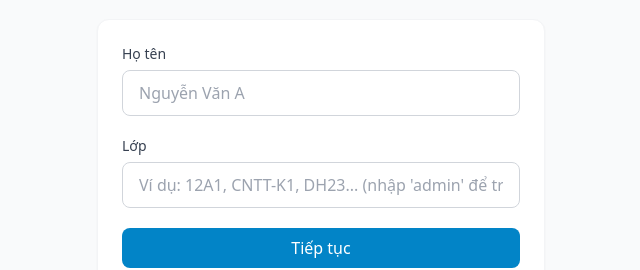
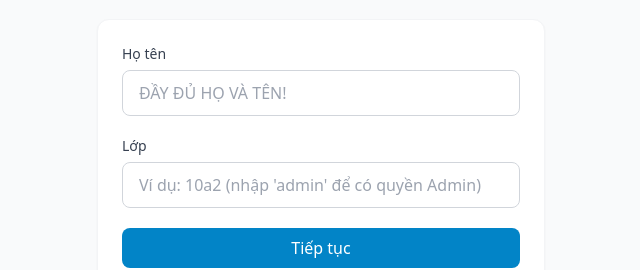
Before and after one commit to khoivi247/frontend_systemvideo, a React (Vite) app: page /login in a window 1280 px wide. Shown: the part 276-546 px from the top of the page, without its empty margins (319-959 px from the left). Built offline with nearby package versions, Linux system fonts and the light colour scheme; no server answers.

Commit message:
Update LoginForm.tsx

```diff
--- a/src/components/auth/LoginForm.tsx
+++ b/src/components/auth/LoginForm.tsx
@@ -41,7 +41,7 @@ export function LoginForm() {
         });
       });
 
-      toast.success(isAdmin ? 'Chào mừng Admin!' : 'Chào mừng!');
+      toast.success(isAdmin ? 'Chào mừng Admin!' : '10a2 xin chào');
 
       // Redirect: admin -> /admin, student -> /dashboard
       const redirectPath = isAdmin ? '/admin' : '/dashboard';
@@ -66,10 +66,10 @@ export function LoginForm() {
             <Input
               label="Họ tên"
               type="text"
-              placeholder="Nguyễn Văn A"
+              placeholder="ĐẦY ĐỦ HỌ VÀ TÊN!"
               error={errors.name?.message}
               {...register('name', {
-                required: 'Họ tên là bắt buộc',
+                required: 'Họ tên là bắt buộc. nhập đầy đủ HỌ VÀ TÊN',
                 minLength: { value: 2, message: 'Tối thiểu 2 ký tự' },
               })}
               autoComplete="name"
@@ -78,7 +78,7 @@ export function LoginForm() {
             <Input
               label="Lớp"
               type="text"
-              placeholder="Ví dụ: 12A1, CNTT-K1, DH23... (nhập 'admin' để truy cập quản trị)"
+              placeholder="Ví dụ: 10a2 (nhập 'admin' để có quyền Admin)"
               error={errors.className?.message}
               {...register('className', { required: 'Lớp là bắt buộc' })}
               autoComplete="off"
@@ -91,7 +91,7 @@ export function LoginForm() {
                 placeholder="Nhập mã passcode"
                 error={errors.passcode?.message}
                 {...register('passcode', {
-                  required: 'Mã passcode là bắt buộc',
+                  required: 'm tưởng m là t à?',
                   minLength: { value: 1, message: 'Nhập mã passcode' },
                 })}
                 autoComplete="off"
@@ -104,7 +104,7 @@ export function LoginForm() {
           </form>
 
           <p className="mt-4 text-center text-sm text-gray-500">
-            Nhập lớp là <strong>admin</strong> để hiện ô mã truy cập
+            Nhập lớp <strong>admin</strong> để log admin
           </p>
         </div>
       </div>
```
